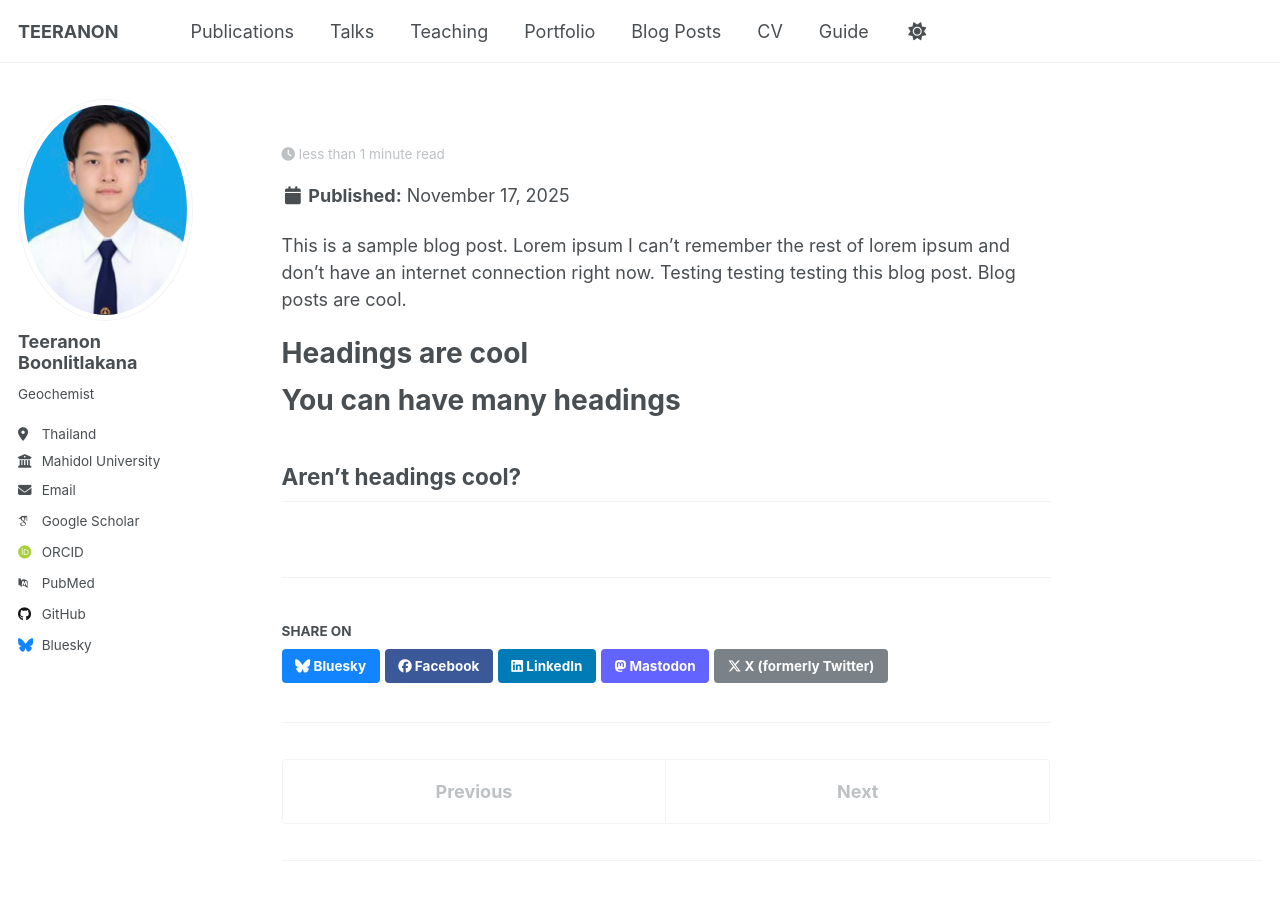
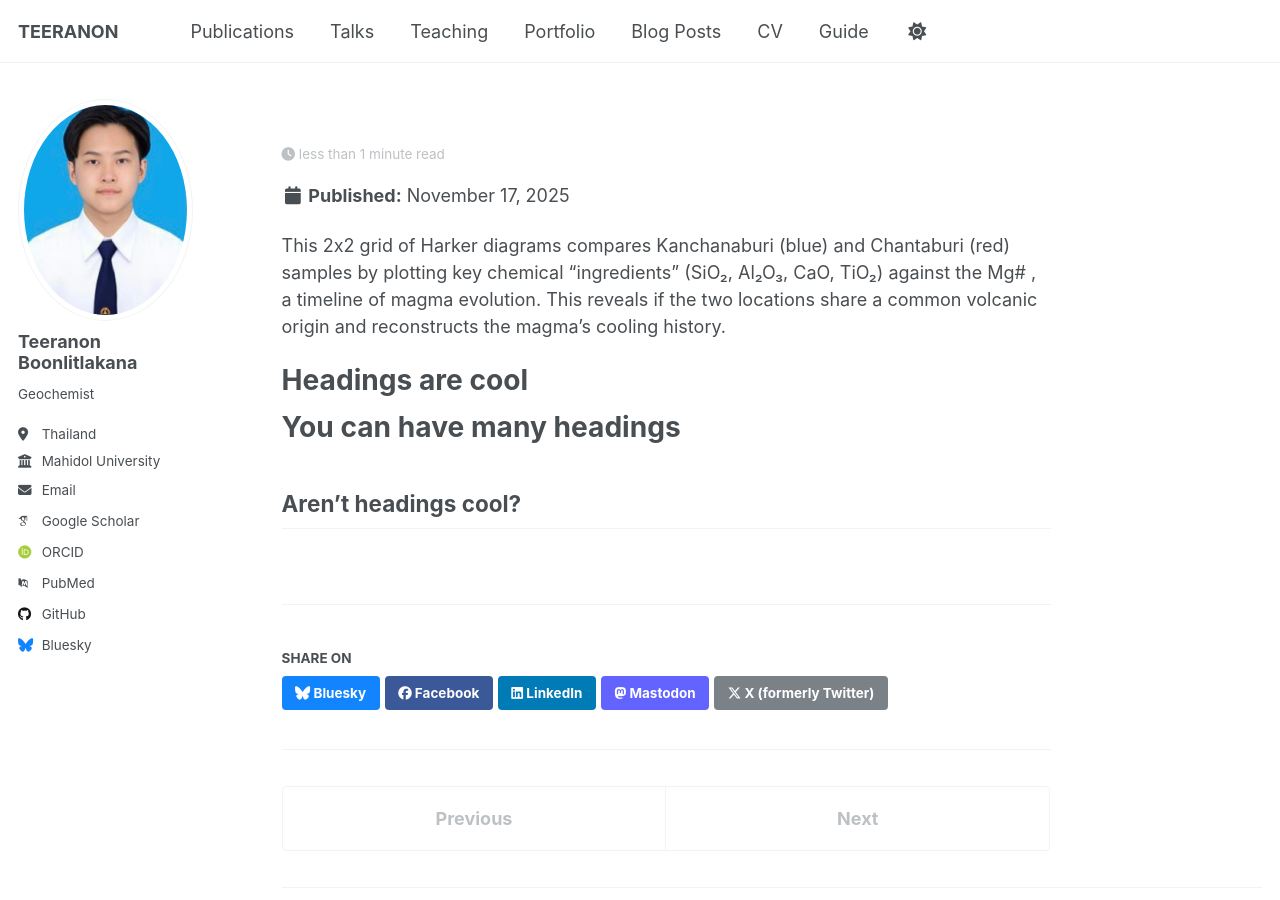
Before and after one commit to teeranonboonlitlakana/teeranonboonlitlakana.github.io, a Jekyll site: the page built from _posts/2012-08-14-blog-post-1.md, in a window 1280 px wide and 900 px high. Built offline with Jekyll 4.4.1, drawn with Linux system fonts in a browser that asks for light colours; some web fonts are replaced; a script that is not in the unit is left out.

Commit message:
Update 2012-08-14-blog-post-1.md

```diff
--- a/_posts/2012-08-14-blog-post-1.md
+++ b/_posts/2012-08-14-blog-post-1.md
@@ -52,11 +52,10 @@ CaO Trend: Does calcium go down? A sharp drop in calcium is a tell-tale sign tha
 TiO₂ Trend: Does titania go up, then down? Titanium tends to get concentrated in the magma until, suddenly, a mineral like ilmenite (an iron-titanium oxide) forms and pulls it all out at once.
 
 In short, these four plots are a powerful visual tool that lets us reconstruct the entire cooling history of the magma and determine if these two famous gemstone locations share a common volcanic origin.
-  - category1
-  - category2
+
 ---
 
-This is a sample blog post. Lorem ipsum I can't remember the rest of lorem ipsum and don't have an internet connection right now. Testing testing testing this blog post. Blog posts are cool.
+This 2x2 grid of Harker diagrams compares Kanchanaburi (blue) and Chantaburi (red) samples by plotting key chemical "ingredients" (SiO₂, Al₂O₃, CaO, TiO₂) against the Mg# , a timeline of magma evolution. This reveals if the two locations share a common volcanic origin and reconstructs the magma's cooling history.
 
 Headings are cool
 ======
```
